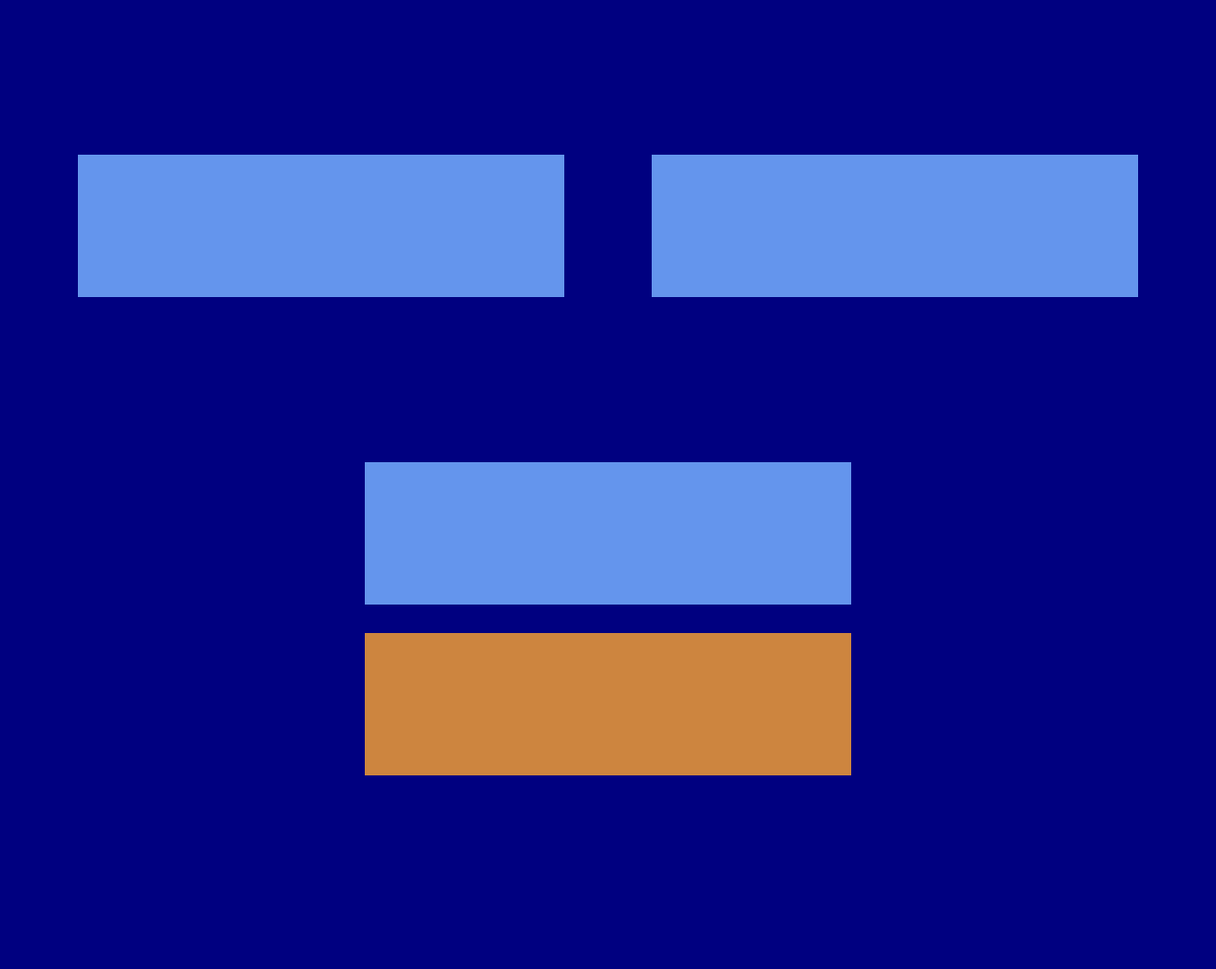
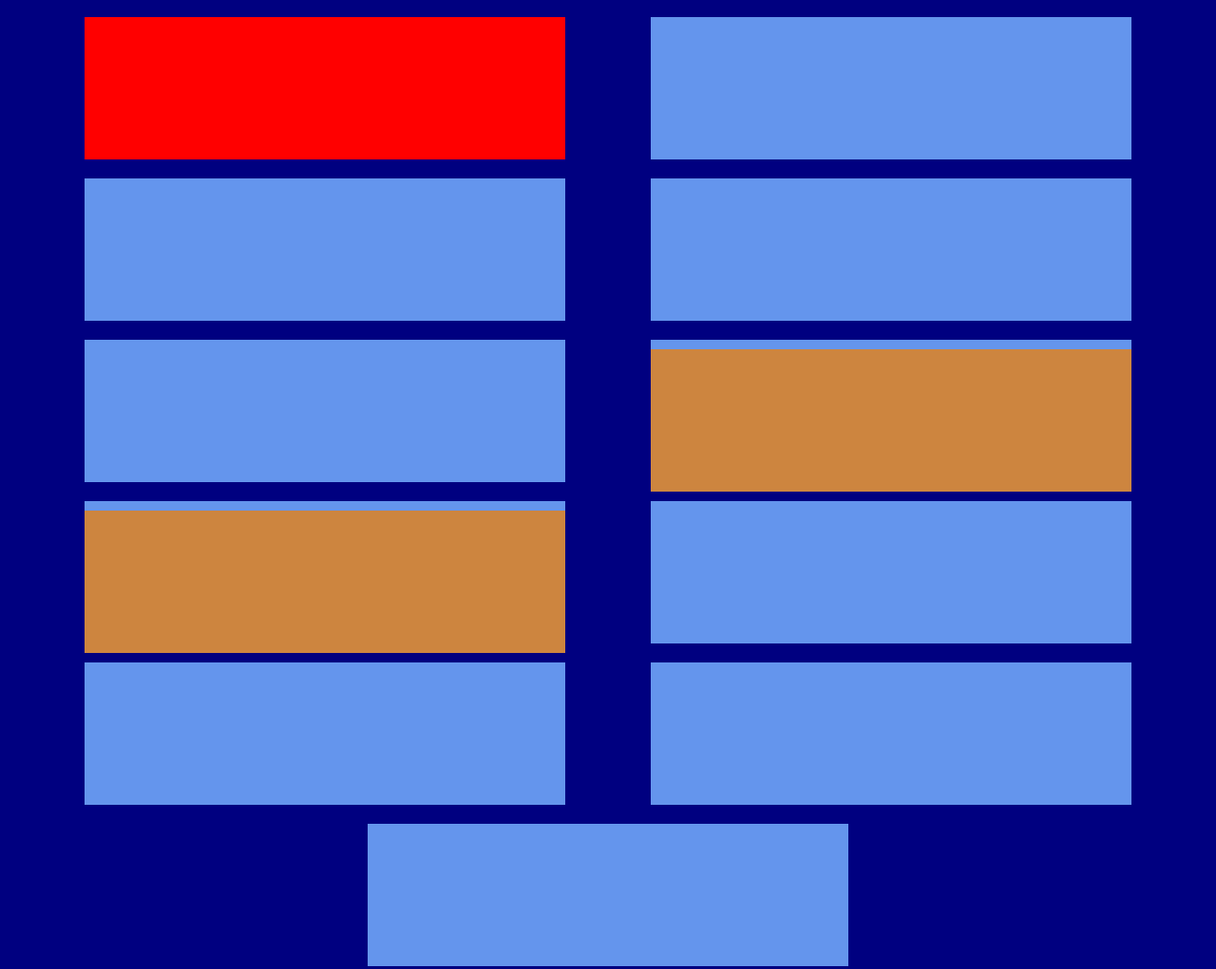
Before and after one commit to noahweasley/Advanced-CSS, a plain HTML site: page Positioning/index.html in a window 1280 px wide. Shown: the whole page at 95% size. Before the commit the page ends 817 px from the top, so only its background shows below. Drawn offline with Linux system fonts and the light colour scheme.

Commit message:
added sticky positioning

```diff
--- a/Positioning/index.html
+++ b/Positioning/index.html
@@ -8,7 +8,7 @@
     <title>Element positioning</title>
 </head>
 <style>
-    @import url(../style.css);
+    @import url(../style-1.css);
 
     body {
         background-color: navy;
@@ -36,12 +36,24 @@
         color: navy;
     }
 
+    .floating {
+        width: 40%;
+        height: 150px;
+        margin: 10px;
+        background-color: red;
+        position: sticky;
+        top: 0;
+        right: 20;
+        z-index: auto;
+    }
+
     .box-inner {
         position: absolute;
         top: 120%;
         width: 100%;
         height: 150px;
         background-color: peru;
+        z-index: 1;
     }
 
     .centered {
@@ -49,19 +61,27 @@
         justify-content: center;
         align-items: center;
     }
-
 </style>
 
 <body>
 
     <div class="container">
 
+        <div class="floating"></div>
         <div class="box"></div>
         <div class="box"></div>
         <div class="box">
             <div class="box-inner"></div>
         </div>
-
+        <div class="box">
+            <div class="box-inner"></div>
+        </div>
+        <div class="box"></div>
+        <div class="box"></div>
+        <div class="box"></div>
+        <div class="box"></div>
+        <div class="box"></div>
+        <div class="box"></div>
     </div>
 
 </body>
```
